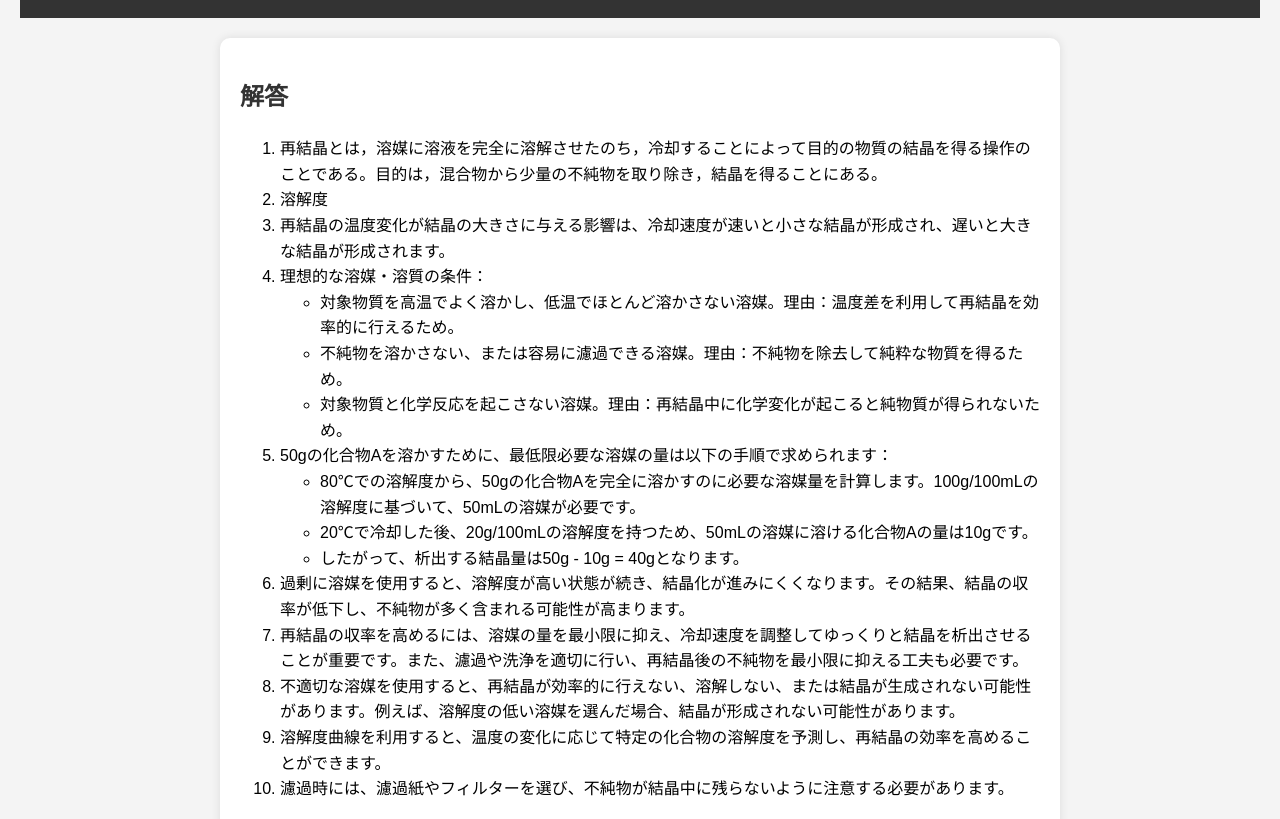
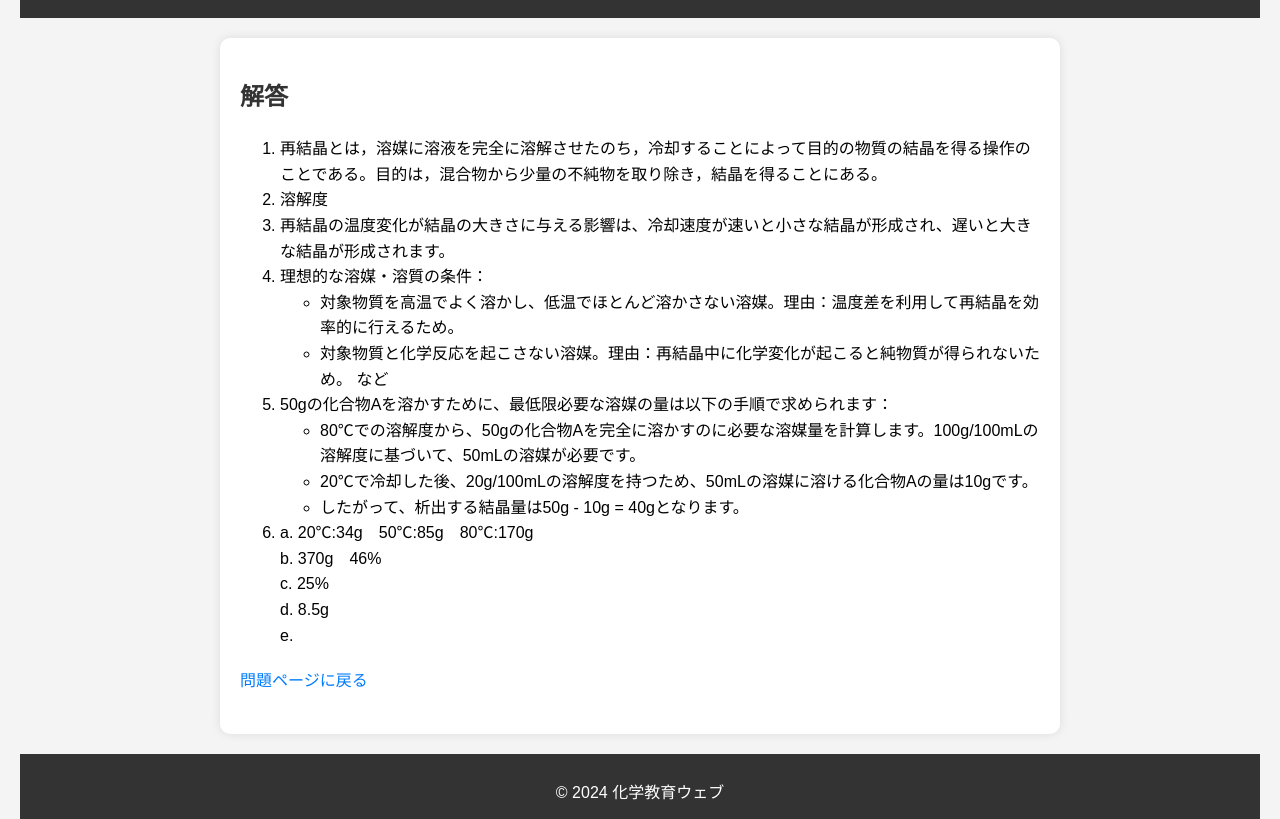
Before and after one commit to mikan1016/solubility-question, a plain HTML site: page answer.html in a window 1280 px wide. Shown: the part 116-935 px from the top of the page. Drawn offline with Linux system fonts and the light colour scheme.

Commit message:
Update answer.html

```diff
--- a/answer.html
+++ b/answer.html
@@ -66,8 +66,7 @@
             <li>理想的な溶媒・溶質の条件：
                 <ul>
                     <li>対象物質を高温でよく溶かし、低温でほとんど溶かさない溶媒。理由：温度差を利用して再結晶を効率的に行えるため。</li>
-                    <li>不純物を溶かさない、または容易に濾過できる溶媒。理由：不純物を除去して純粋な物質を得るため。</li>
-                    <li>対象物質と化学反応を起こさない溶媒。理由：再結晶中に化学変化が起こると純物質が得られないため。</li>
+                    <li>対象物質と化学反応を起こさない溶媒。理由：再結晶中に化学変化が起こると純物質が得られないため。   など</li>
                 </ul>
             </li>
             <li>
@@ -78,11 +77,13 @@
                     <li>したがって、析出する結晶量は50g - 10g = 40gとなります。</li>
                 </ul>
             </li>
-            <li>過剰に溶媒を使用すると、溶解度が高い状態が続き、結晶化が進みにくくなります。その結果、結晶の収率が低下し、不純物が多く含まれる可能性が高まります。</li>
-            <li>再結晶の収率を高めるには、溶媒の量を最小限に抑え、冷却速度を調整してゆっくりと結晶を析出させることが重要です。また、濾過や洗浄を適切に行い、再結晶後の不純物を最小限に抑える工夫も必要です。</li>
-            <li>不適切な溶媒を使用すると、再結晶が効率的に行えない、溶解しない、または結晶が生成されない可能性があります。例えば、溶解度の低い溶媒を選んだ場合、結晶が形成されない可能性があります。</li>
-            <li>溶解度曲線を利用すると、温度の変化に応じて特定の化合物の溶解度を予測し、再結晶の効率を高めることができます。</li>
-            <li>濾過時には、濾過紙やフィルターを選び、不純物が結晶中に残らないように注意する必要があります。</li>
+            <li>
+                a. 20℃:34g　50℃:85g　80℃:170g</br>
+                b. 370g　46%</br>
+                c. 25%</br>
+                d. 8.5g</br>
+                e. </br>
+            </li>
         </ol>
         <p><a href="index.html">問題ページに戻る</a></p>
     </section>
```
